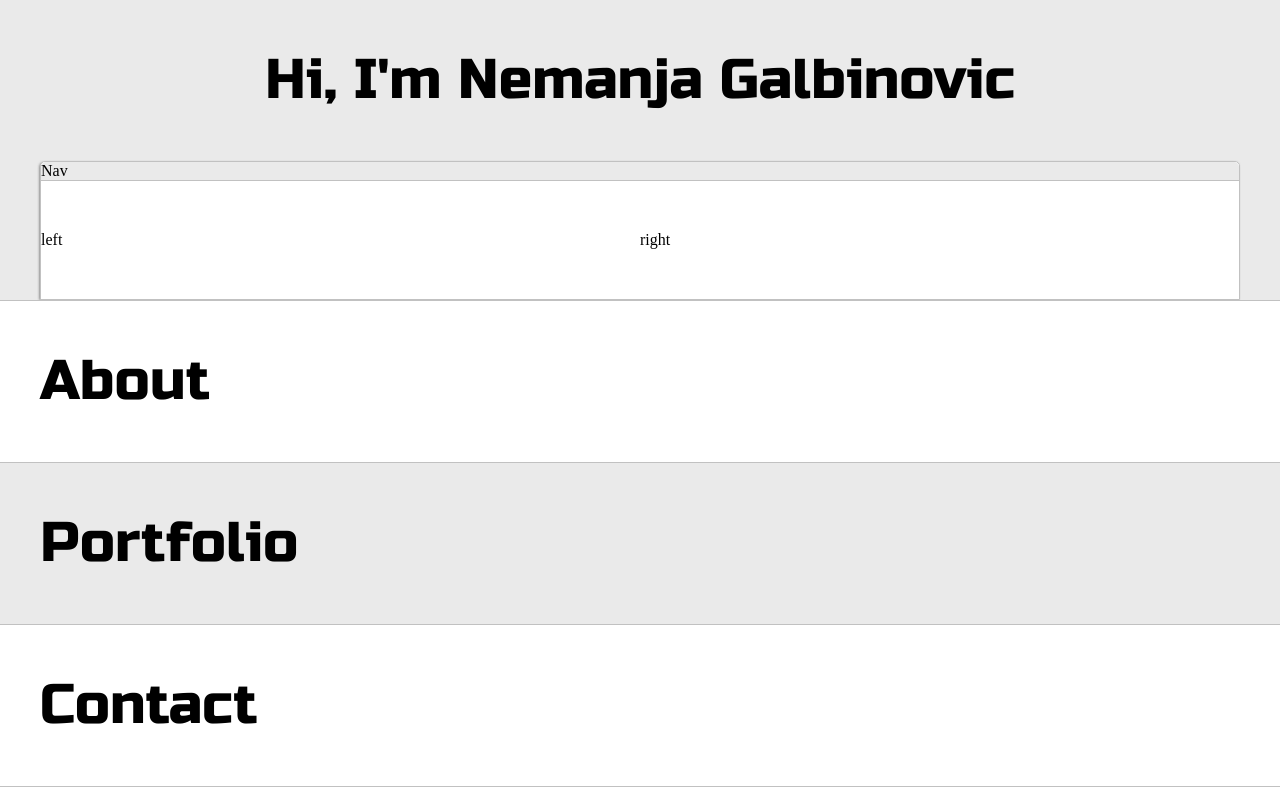
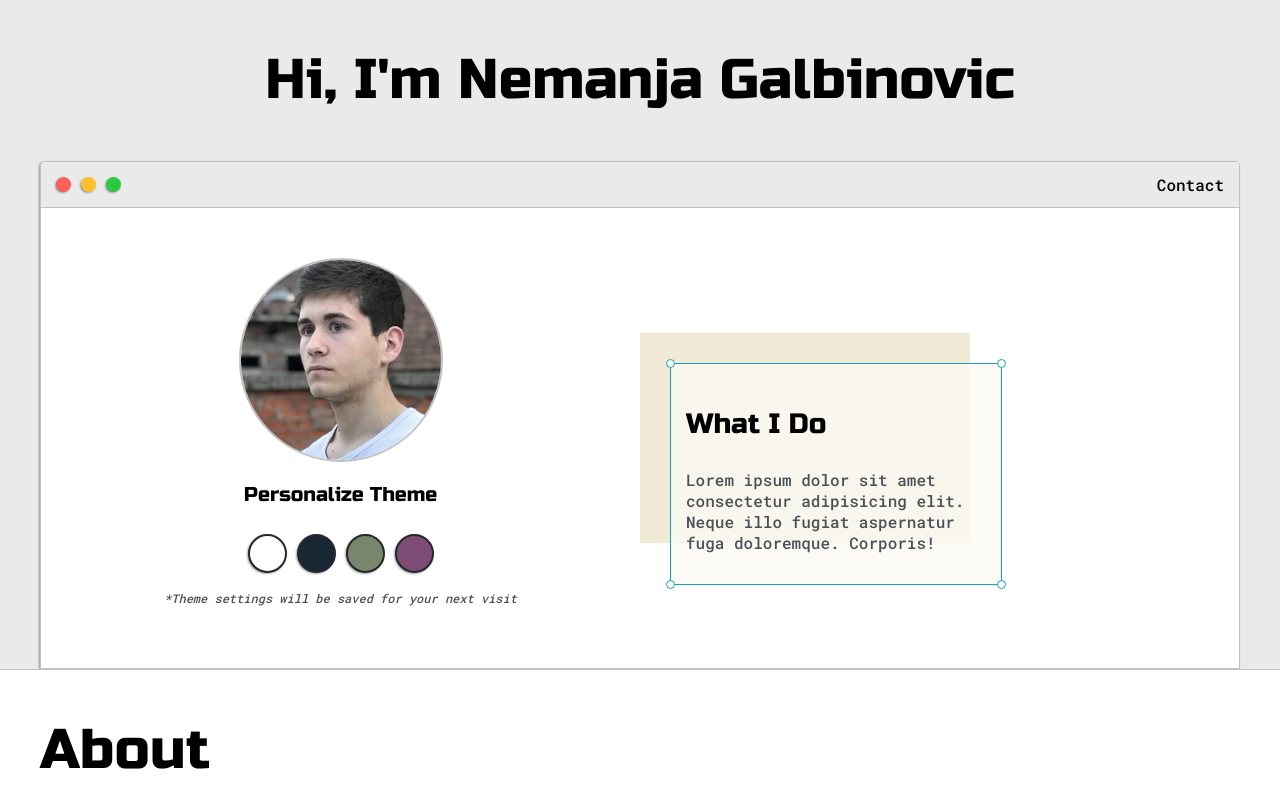
Before and after one commit to littlenines/portfolio-2.0, a Nuxt app: page / in a window 1280 px wide. Shown: the top 800 px of the page. Built offline with nearby package versions, Linux system fonts and the light colour scheme.

Commit message:
add intro section

```diff
--- a/assets/scss/_global.scss
+++ b/assets/scss/_global.scss
@@ -160,6 +160,7 @@ h6 { font-size: 16px;}
 	height: 200px;
 	width: 200px;
 	object-fit: cover;
+	border-radius: 50%;
 	border:2px solid var(--borderColor);
 }
 
@@ -170,8 +171,8 @@ h6 { font-size: 16px;}
 }
 
 .theme-dot{
-	height: 30px;
-	width: 30px;
+	height: 35px;
+	width: 35px;
 	background-color: #000;
 	border-radius: 50%;
 
--- a/pages/index.vue
+++ b/pages/index.vue
@@ -8,13 +8,46 @@
 
         <div class="intro-wrapper">
           <div class="nav-wrapper">
-            Nav
+            <div class="dots-wrapper">
+              <div id="dot-1" class="browser-dot" />
+              <div id="dot-2" class="browser-dot" />
+              <div id="dot-3" class="browser-dot" />
+            </div>
+
+            <ul id="navigation">
+              <li><a href="">Contact</a></li>
+            </ul>
           </div>
           <div class="left-column">
-            left
+            <img id="profile_pic" src="~/assets/img/hero-picture.png" alt="hero img">
+            <h5 style="text-align:center; line-height: 0;">
+              Personalize Theme
+            </h5>
+
+            <div id="theme-options-wrapper">
+              <div id="light-mode" class="theme-dot" />
+              <div id="blue-mode" class="theme-dot" />
+              <div id="green-mode" class="theme-dot" />
+              <div id="purple-mode" class="theme-dot" />
+            </div>
+
+            <p id="settings-note">
+              *Theme settings will be saved for your next visit
+            </p>
           </div>
           <div class="right-column">
-            right
+            <div id="preview-shadow">
+              <div id="preview">
+                <div id="corner-tl" class="corner" />
+                <div id="corner-tr" class="corner" />
+
+                <h3>What I Do</h3>
+                <p>Lorem ipsum dolor sit amet consectetur adipisicing elit. Neque illo fugiat aspernatur fuga doloremque. Corporis!</p>
+
+                <div id="corner-br" class="corner" />
+                <div id="corner-bl" class="corner" />
+              </div>
+            </div>
           </div>
         </div>
       </div>
```
Also changed, not shown: assets/img/hero-picture.png (added).
